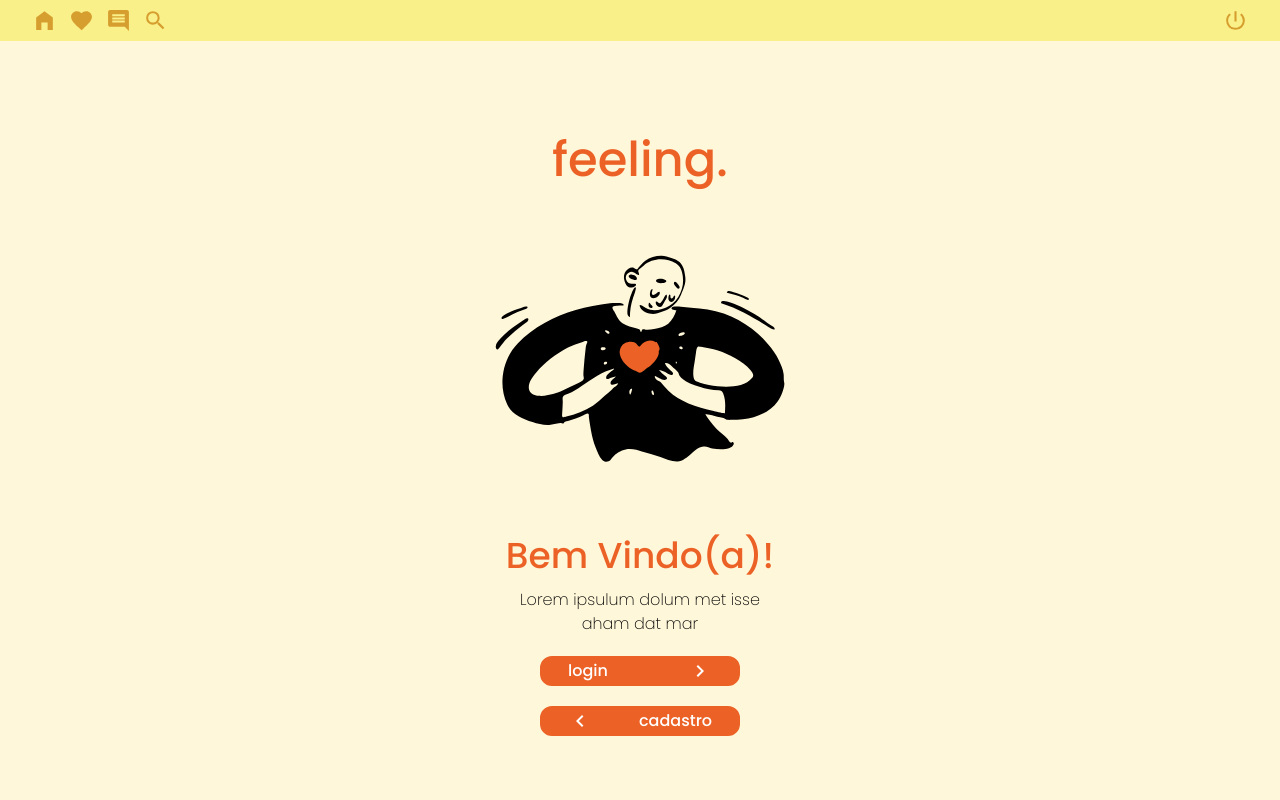
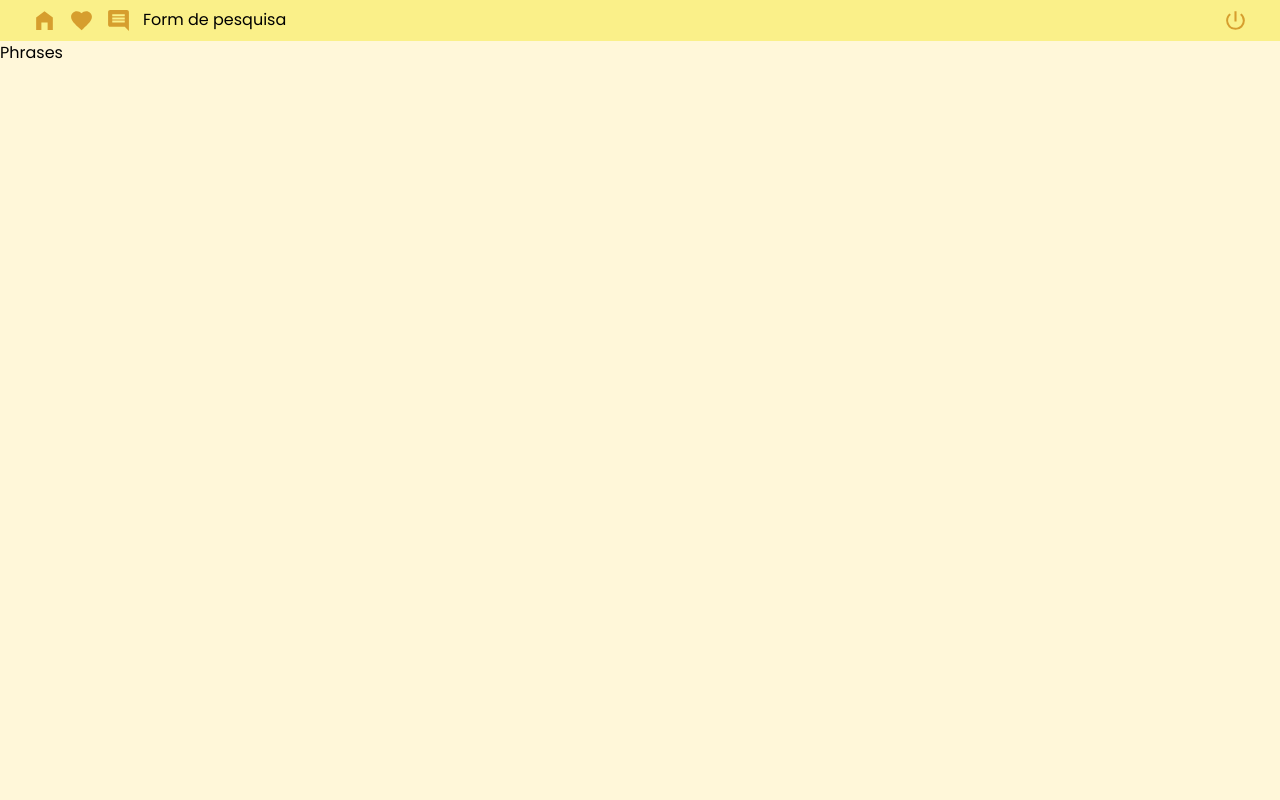
Before and after one commit to danielmsatiro/feeling., a React (Create React App) app: page /phrases in a window 1280 px wide. Before the commit this address led to /. Shown: the top 800 px of the page. Built offline with nearby package versions, Linux system fonts and the light colour scheme.

Commit message:
feat: add header

```diff
--- a/src/components/Header/Menu.jsx
+++ b/src/components/Header/Menu.jsx
@@ -9,10 +9,10 @@ import {
   Flex,
   Heading,
   Text,
+  theme,
 } from "@chakra-ui/react";
 import { useAuth } from "../../provider/AuthContext";
 import { FiLogOut } from "react-icons/fi";
-import { theme } from "../../styles/theme";
 
 export const Menu = ({ isOpen, onClose }) => {
   const { user, signOut } = useAuth();
--- /dev/null
+++ b/src/components/Header/Search.jsx
@@ -0,0 +1,7 @@
+export const Search = () => {
+  return (
+    <>
+      <div>Form de pesquisa</div>
+    </>
+  );
+};
--- a/src/components/Header/index.jsx
+++ b/src/components/Header/index.jsx
@@ -6,20 +6,23 @@ import {
   MdOutlineMenu,
   MdOutlinePowerSettingsNew,
   MdOutlineSearch,
-  MdOutlineZoomOut,
-  MdQuestionAnswer,
 } from "react-icons/md";
+import { useLocation } from "react-router-dom";
 import { useHistory } from "react-router-dom";
 import { useAuth } from "../../provider/AuthContext";
 import { Menu } from "./Menu";
+import { Search } from "./Search";
 
 export const Header = () => {
-  const sizeIcon = 25;
-  const colorIcon = theme.colors.yellow[500];
   const { isOpen, onClose, onToggle } = useDisclosure();
   const { signOut } = useAuth();
 
+  const sizeIcon = 25;
+  const colorIcon = theme.colors.yellow[500];
+
   const history = useHistory();
+
+  const location = useLocation();
 
   return (
     <Flex paddingX="8" paddingY="2" background={theme.colors.yellow[200]}>
@@ -33,9 +36,17 @@ export const Header = () => {
         <Center onClick={() => history.push("/comments")} as="button">
           <MdComment color={colorIcon} size={sizeIcon} />
         </Center>
-        <Center onClick={() => history.push("/phrases")} as="button">
-          <MdOutlineSearch color={colorIcon} size={sizeIcon} />
-        </Center>
+        {location.pathname === "/phrases" ? (
+          <Search />
+        ) : (
+          <Center
+            display={location.pathname === "/phrases" && "none"}
+            onClick={() => history.push("/phrases")}
+            as="button"
+          >
+            <MdOutlineSearch color={colorIcon} size={sizeIcon} />
+          </Center>
+        )}
       </Flex>
       <Center
         ml="auto"
--- a/src/pages/Comments/index.jsx
+++ b/src/pages/Comments/index.jsx
@@ -1,5 +1,11 @@
 import { Text } from "@chakra-ui/react";
+import { Header } from "../../components/Header";
 
 export const Comments = () => {
-  return <Text>Comments</Text>;
+  return (
+    <>
+      <Header />
+      <Text>Comments</Text>;
+    </>
+  );
 };
--- a/src/pages/Dashboard/index.jsx
+++ b/src/pages/Dashboard/index.jsx
@@ -1,5 +1,11 @@
 import { Text } from "@chakra-ui/react";
+import { Header } from "../../components/Header";
 
 export const Dashboard = () => {
-  return <Text>Dashboard</Text>;
+  return (
+    <>
+      <Header />
+      <Text>Dashboard</Text>
+    </>
+  );
 };
--- a/src/pages/Favorites/index.jsx
+++ b/src/pages/Favorites/index.jsx
@@ -1,5 +1,11 @@
 import { Text } from "@chakra-ui/react";
+import { Header } from "../../components/Header";
 
 export const Favorites = () => {
-  return <Text>Favorites</Text>;
+  return (
+    <>
+      <Header />
+      <Text>Favorites</Text>
+    </>
+  );
 };
--- a/src/pages/Home/index.jsx
+++ b/src/pages/Home/index.jsx
@@ -6,7 +6,6 @@ import { HomeTop } from "./HomeTop";
 export const Home = () => {
   return (
     <Grid>
-      <Header />
       <HomeTop />
       <HomeBottom />;
     </Grid>
--- a/src/pages/Phrases/index.jsx
+++ b/src/pages/Phrases/index.jsx
@@ -1,7 +1,13 @@
 // Página onde serão exibidas todas as páginas.
 
 import { Text } from "@chakra-ui/react";
+import { Header } from "../../components/Header";
 
 export const Phrases = () => {
-  return <Text>Phrases</Text>;
+  return (
+    <>
+      <Header />
+      <Text>Phrases</Text>
+    </>
+  );
 };
--- a/src/routes/index.jsx
+++ b/src/routes/index.jsx
@@ -14,9 +14,9 @@ export const Routes = () => (
     <Route exact path="/" component={Home} />
     <Route path="/login" component={Login} />
     <Route path="/signup" component={SignUp} />
-    <Route path="/dashboard" component={Dashboard} isPrivate />
-    <Route path="/phrases" component={Phrases} isPrivate />
-    <Route path="/favorites" component={Favorites} isPrivate />
-    <Route path="/comments" component={Comments} isPrivate />
+    <Route path="/dashboard" component={Dashboard} /* isPrivate */ />
+    <Route path="/phrases" component={Phrases} /* isPrivate */ />
+    <Route path="/favorites" component={Favorites} /* isPrivate */ />
+    <Route path="/comments" component={Comments} /* isPrivate */ />
   </Switch>
 );
```
